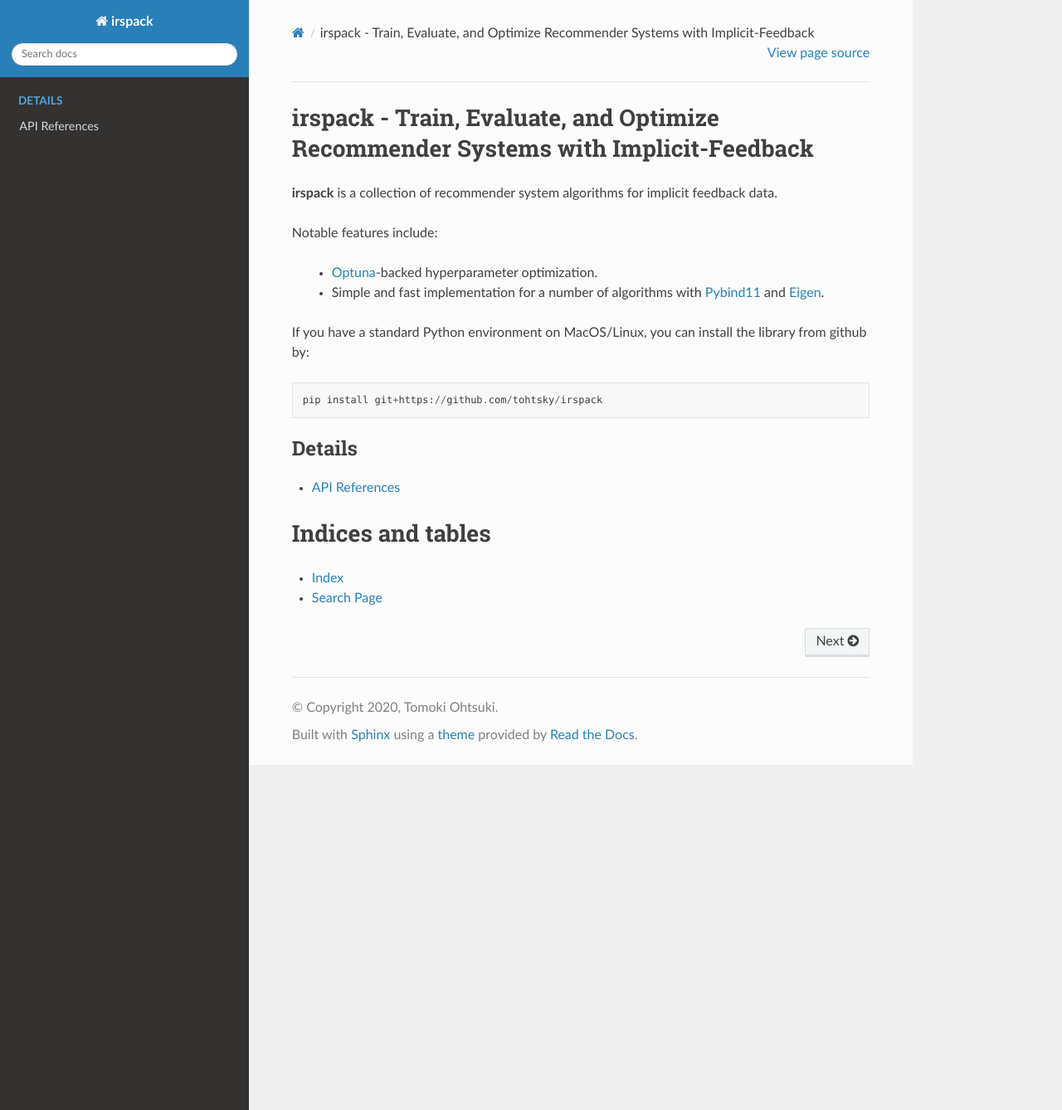
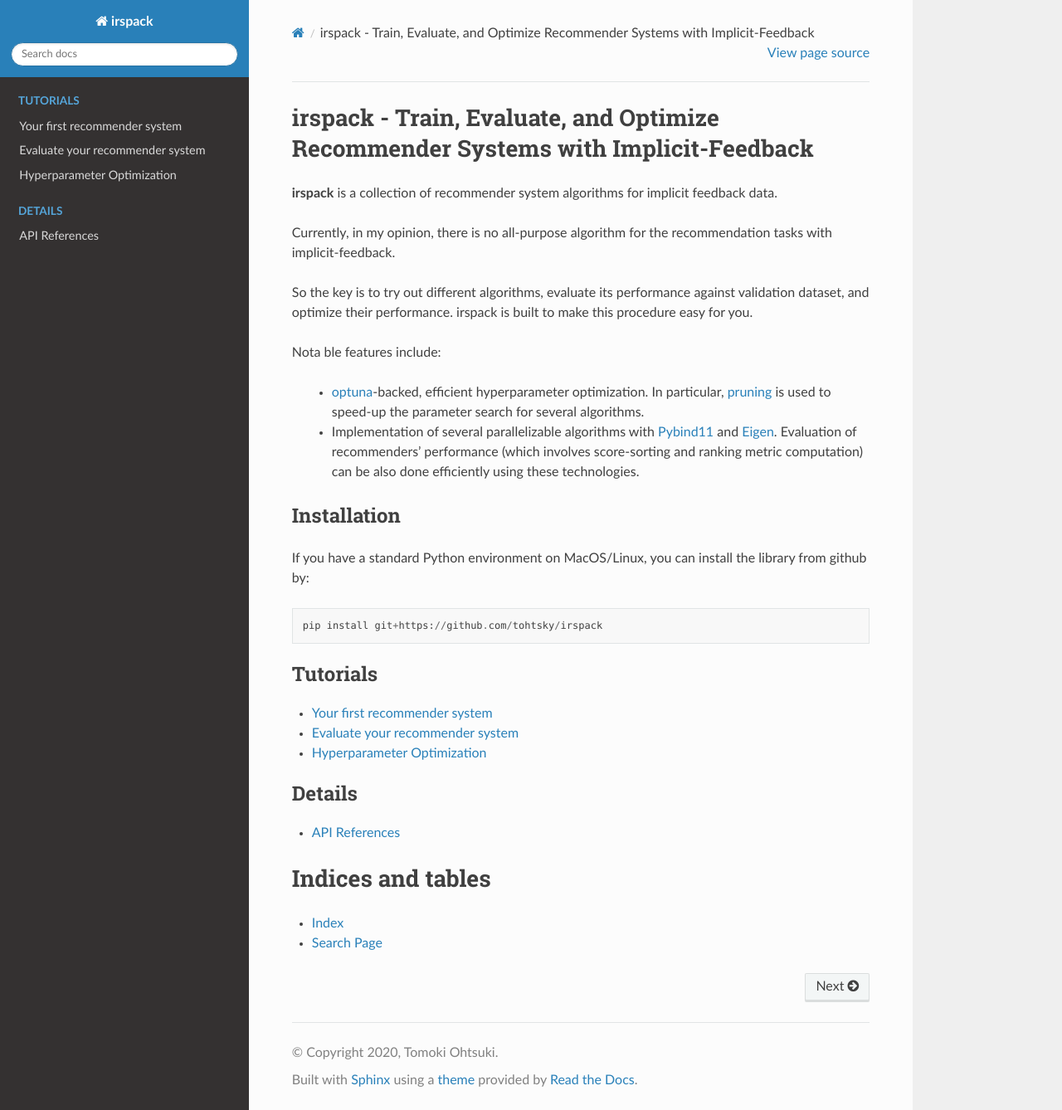
Before and after one commit to tohtsky/irspack, a Sphinx documentation site: the page built from docs/source/index.rst, in a window 1280 px wide and 1338 px high. Shown: the whole window at 83% size. Built offline with Sphinx 7.4.7 and the Read the Docs theme 2.0.0, drawn with Linux system fonts in a browser that asks for light colours.

Commit message:
Fixed readme and index.rst

```diff
--- a/docs/source/index.rst
+++ b/docs/source/index.rst
@@ -3,14 +3,32 @@
 
 **irspack** is a collection of recommender system algorithms for implicit feedback data.
 
-Notable features include:
+Currently, in my opinion, there is no all-purpose algorithm for the recommendation tasks with implicit-feedback.
 
-   -  `Optuna <https://optuna.org/>`_-backed hyperparameter optimization.
-   -  Simple and fast implementation for a number of algorithms with `Pybind11 <https://github.com/pybind/pybind11>`_ and `Eigen <http://eigen.tuxfamily.org/index.php?title=Main_Page>`_.
+So the key is to try out different algorithms, evaluate its performance against validation dataset, and optimize their performance.
+irspack is built to make this procedure easy for you.
+
+Nota ble features include:
+
+   -  `optuna <https://optuna.org/>`_-backed, efficient hyperparameter optimization.
+      In particular, `pruning <https://optuna.readthedocs.io/en/stable/tutorial/007_pruning.html?>`_ is used to speed-up the parameter search for several algorithms.
+   -  Implementation of several parallelizable algorithms with `Pybind11 <https://github.com/pybind/pybind11>`_ and `Eigen <http://eigen.tuxfamily.org/index.php?title=Main_Page>`_.
+      Evaluation of recommenders' performance (which involves score-sorting and ranking metric computation) can be also done efficiently using these technologies.
+
+Installation
+-------------
 
 If you have a standard Python environment on MacOS/Linux, you can install the library from github by: ::
 
    pip install git+https://github.com/tohtsky/irspack
+
+.. toctree::
+   :caption: Tutorials
+   :maxdepth: 1
+
+   tuto1
+   tuto2
+   tuto3
 
 .. toctree::
    :caption: Details
--- /dev/null
+++ b/docs/source/tuto1.rst
@@ -0,0 +1,5 @@
+.. _Tutorial1:
+
+=============================
+Your first recommender system
+=============================
--- /dev/null
+++ b/docs/source/tuto2.rst
@@ -0,0 +1,5 @@
+.. _Tutorial2:
+
+=================================
+Evaluate your recommender system
+=================================
--- /dev/null
+++ b/docs/source/tuto3.rst
@@ -0,0 +1,5 @@
+.. _Tutorial3:
+
+=================================
+Hyperparameter Optimization
+=================================
```
Also changed, not shown: Readme.md (+1 -1 lines), docs/source/api_reference.rst (+9 -0 lines).
